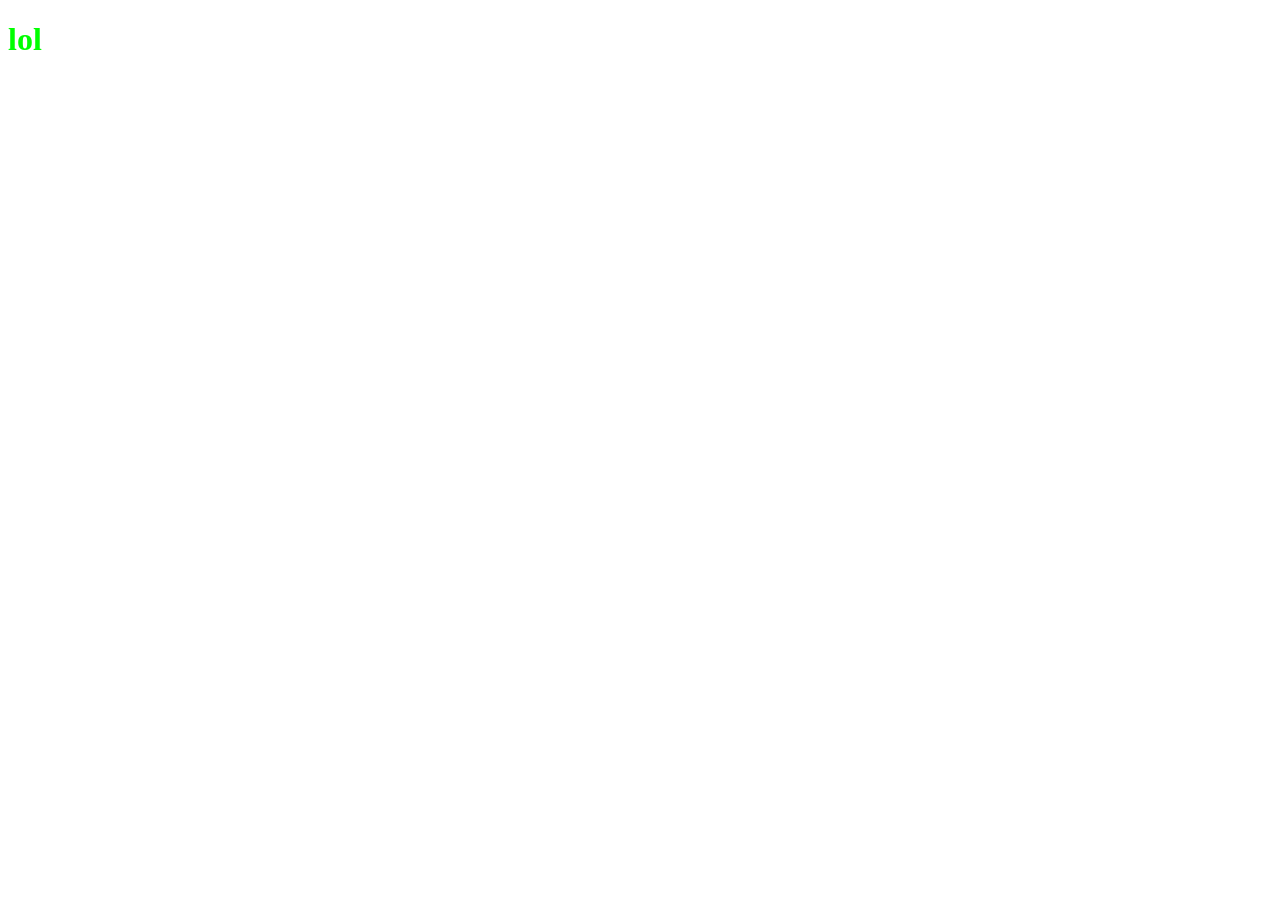
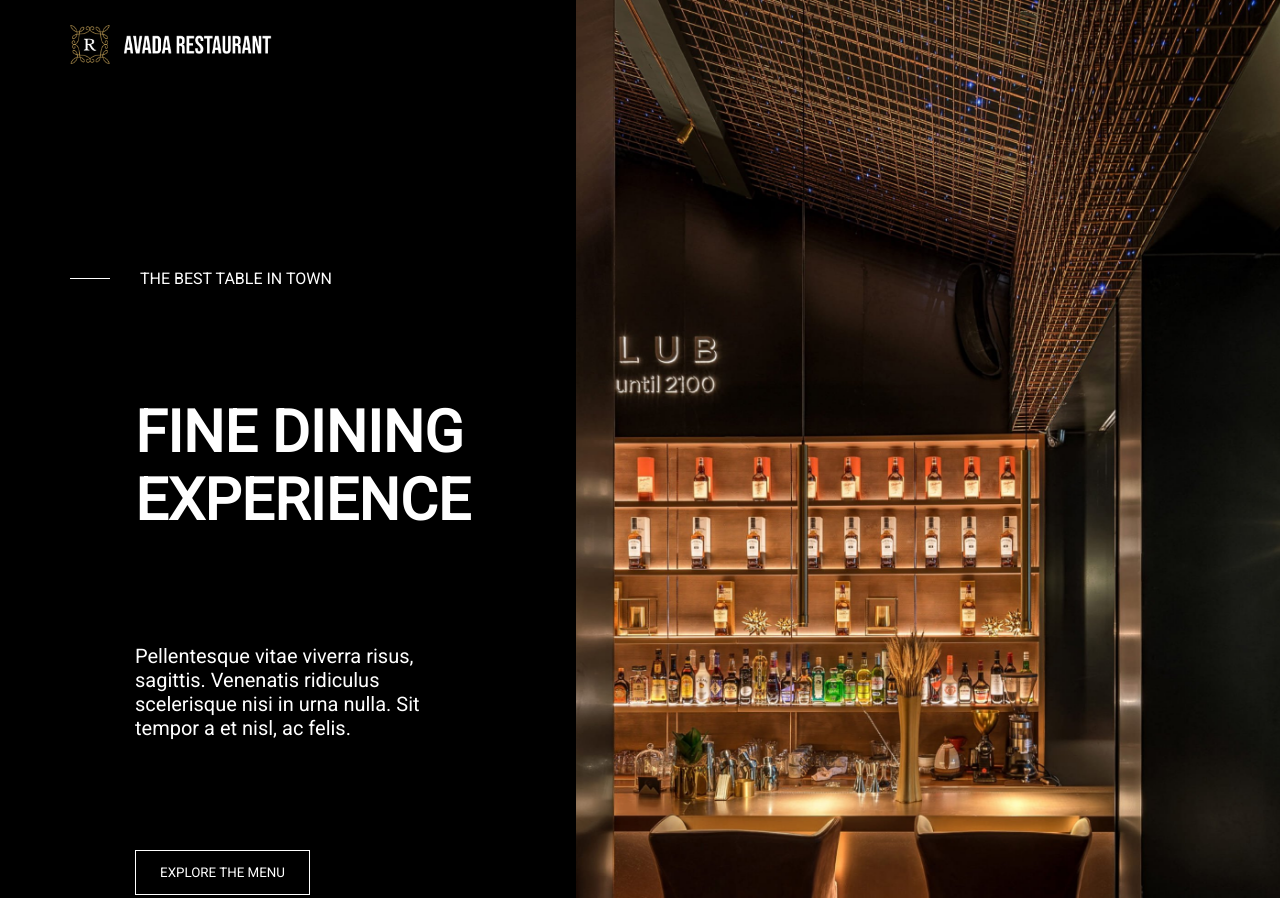
Before and after one commit to BottoniMarco/proj-html-vuejs, a website: page index.html in a window 1280 px wide. Shown: the top 898 px of the page. Before the commit the page ends 800 px from the top, so only its background shows below. Drawn offline with Linux system fonts and the light colour scheme.

Commit message:
header 1.0

```diff
--- a/index.html
+++ b/index.html
@@ -5,10 +5,30 @@
   <meta name="viewport" content="width=device-width, initial-scale=1.0">
   <meta http-equiv="X-UA-Compatible" content="ie=edge">
   <link rel="stylesheet" href="css/app.css">
+  <link rel="preconnect" href="https://fonts.gstatic.com">
+  <link href="https://fonts.googleapis.com/css2?family=Roboto&display=swap" rel="stylesheet">
   <title>Document</title>
 </head>
 <body>
-  <h1>lol</h1>
+  <header>
+    <div class="header-left">
+      <div class="header-left-top">
+        <img src="img/logo-restaurant.png" alt="">
+      </div>
+
+      <div class="header-left-bottom">
+        <p><span class="line"></span>THE BEST TABLE IN TOWN</p>
+
+        <p class="big-font">FINE DINING <br>EXPERIENCE</p>
+        <p class="medium-font">Pellentesque vitae viverra risus, sagittis. Venenatis ridiculus scelerisque nisi in urna nulla. Sit tempor a et nisl, ac felis.</p>
+        <button type="button" name="button">EXPLORE THE MENU</button>
+      </div>
+    </div>
+
+    <div class="header-right">
+
+    </div>
+  </header>
 
 </body>
 </html>
--- a/src/app.scss
+++ b/src/app.scss
@@ -1,5 +1,99 @@
-$col:lime;
+* {
+  box-sizing: border-box;
+  margin:0;
+  padding:0;
+  font-family: 'Roboto', sans-serif;
+}
 
-h1 {
-  color: $col;
+p {
+  color: white;
 }
+
+span {
+  color: white;
+  display: inline-block;
+}
+
+header {
+  height: 1150px;
+  display: flex;
+}
+
+.header-left {
+  display: flex;
+  flex-direction: column;
+  height: 100%;
+  width: 45%;
+  background: black;
+  padding-left: 70px;
+  padding-top: 25px;
+}
+
+.header-right {
+  height: 100%;
+  width: 55%;
+  background-image: url('../img/slider52x.jpg');
+  background-size: cover;
+  background-position: center;
+}
+
+.header-left-top {
+  height: 100px;
+  width: 100%;
+}
+
+.header-left-top img{
+  width: 40%;
+}
+
+.header-left-bottom {
+  height: 100%;
+  width: 100%;
+  display: flex;
+  flex-direction: column;
+  justify-content: space-around;
+  align-content: center;
+  padding-bottom: 200px;
+  padding-top: 100px;
+  padding-right: 100px;
+}
+
+.line {
+  height: 1px;
+  width:40px;
+  background-color: white;
+  display:inline-block;
+  margin-bottom: 5px;
+  margin-right: 30px;
+}
+
+.big-font {
+  font-size: 58px;
+  font-weight: bold;
+  padding-left: 65px;
+}
+
+.medium-font {
+  font-size: 20px;
+  padding-left: 65px;
+}
+
+.header-left-bottom button {
+  justify-content: center;
+  height: 45px;
+  width: 175px;
+  margin-left: 65px;
+  background: black;
+  border: 1px solid white;
+  color: white;
+}
+
+.header-left-bottom button:hover {
+  justify-content: center;
+  height: 45px;
+  width: 175px;
+  margin-left: 65px;
+  background: white;
+  border: 0px solid white;
+  color: black;
+}
--- a/webpack.mix.js
+++ b/webpack.mix.js
@@ -2,4 +2,6 @@
 
 let mix = require('laravel-mix');
 
-mix.sass('src/app.scss', 'css');
+mix.sass('src/app.scss', 'css').options({
+    processCssUrls: false
+});
```
Also changed, not shown: css/app.css, img/logo-restaurant.png (added), img/slider52x.jpg (added).
